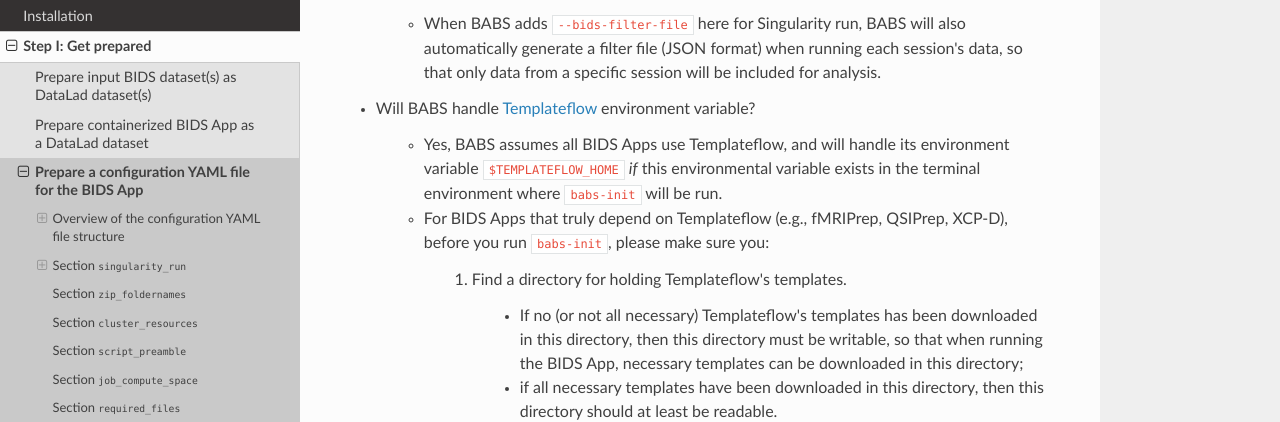
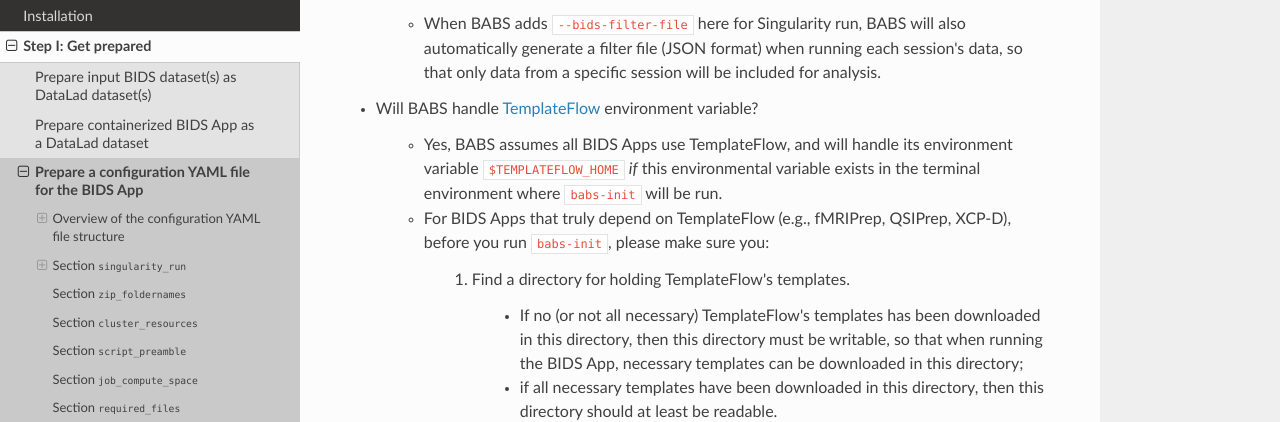
Before and after one commit to PennLINC/babs, a Sphinx documentation site: the page built from docs/source/preparation_config_yaml_file.rst, in a window 1280 px wide and 900 px high, scrolled down 6431 px. Shown: the part 159-581 px from the top of the window. Built offline with Sphinx 7.4.7 and the Read the Docs theme 2.0.0, drawn with Linux system fonts in a browser that asks for light colours.

```diff
--- a/docs/source/preparation_config_yaml_file.rst
+++ b/docs/source/preparation_config_yaml_file.rst
@@ -302,16 +302,16 @@ Advanced - Manual of writing section ``singularity_run``
       BABS will also automatically generate a filter file (JSON format) when running each session's data,
       so that only data from a specific session will be included for analysis.
 
-* Will BABS handle `Templateflow <https://www.templateflow.org/>`_ environment variable?
+* Will BABS handle `TemplateFlow <https://www.templateflow.org/>`_ environment variable?
 
-    * Yes, BABS assumes all BIDS Apps use Templateflow, and will handle its environment variable ``$TEMPLATEFLOW_HOME``
+    * Yes, BABS assumes all BIDS Apps use TemplateFlow, and will handle its environment variable ``$TEMPLATEFLOW_HOME``
       *if* this environmental variable exists in the terminal environment where ``babs-init`` will be run.
-    * For BIDS Apps that truly depend on Templateflow (e.g., fMRIPrep, QSIPrep, XCP-D),
+    * For BIDS Apps that truly depend on TemplateFlow (e.g., fMRIPrep, QSIPrep, XCP-D),
       before you run ``babs-init``, please make sure you:
 
-        #. Find a directory for holding Templateflow's templates.
+        #. Find a directory for holding TemplateFlow's templates.
 
-            * If no (or not all necessary) Templateflow's templates has been downloaded
+            * If no (or not all necessary) TemplateFlow's templates has been downloaded
               in this directory, then this directory must be writable, so that when running the BIDS App,
               necessary templates can be downloaded in this directory;
             * if all necessary templates have been downloaded in this directory,
```
